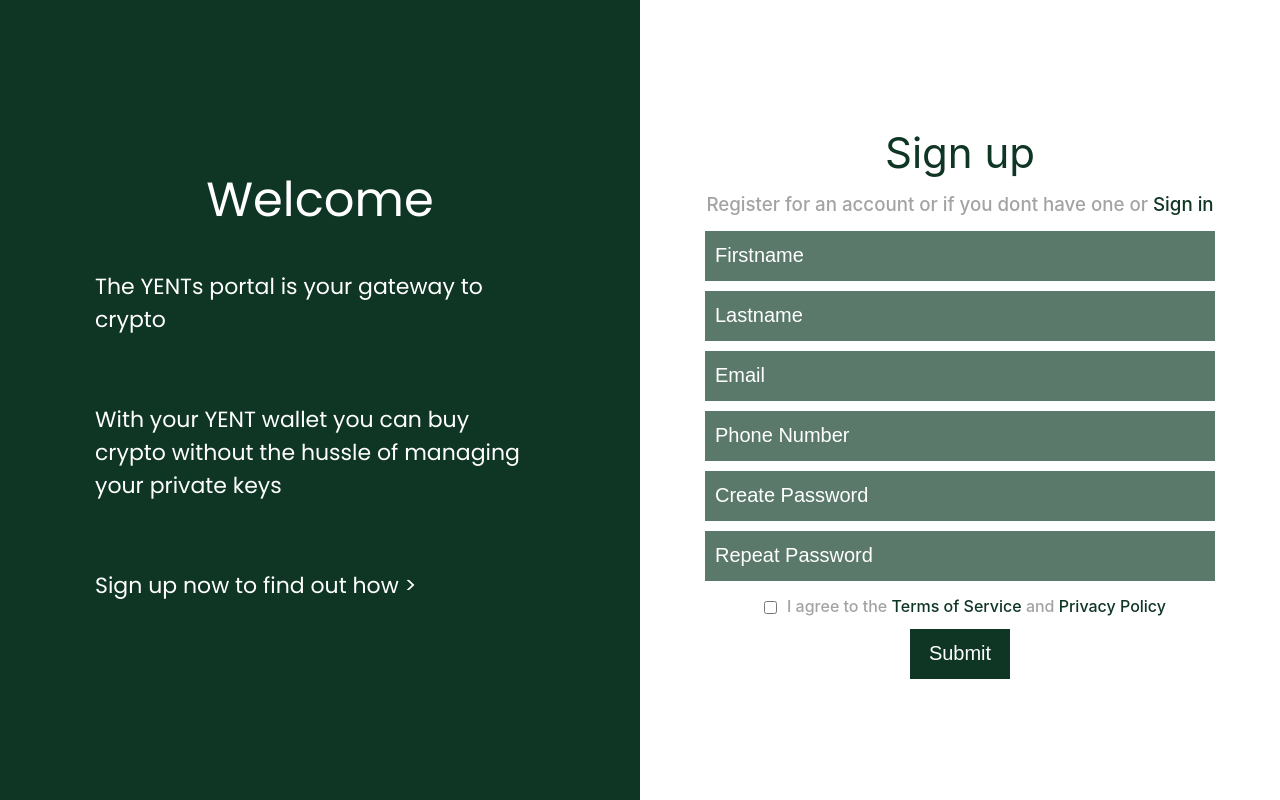
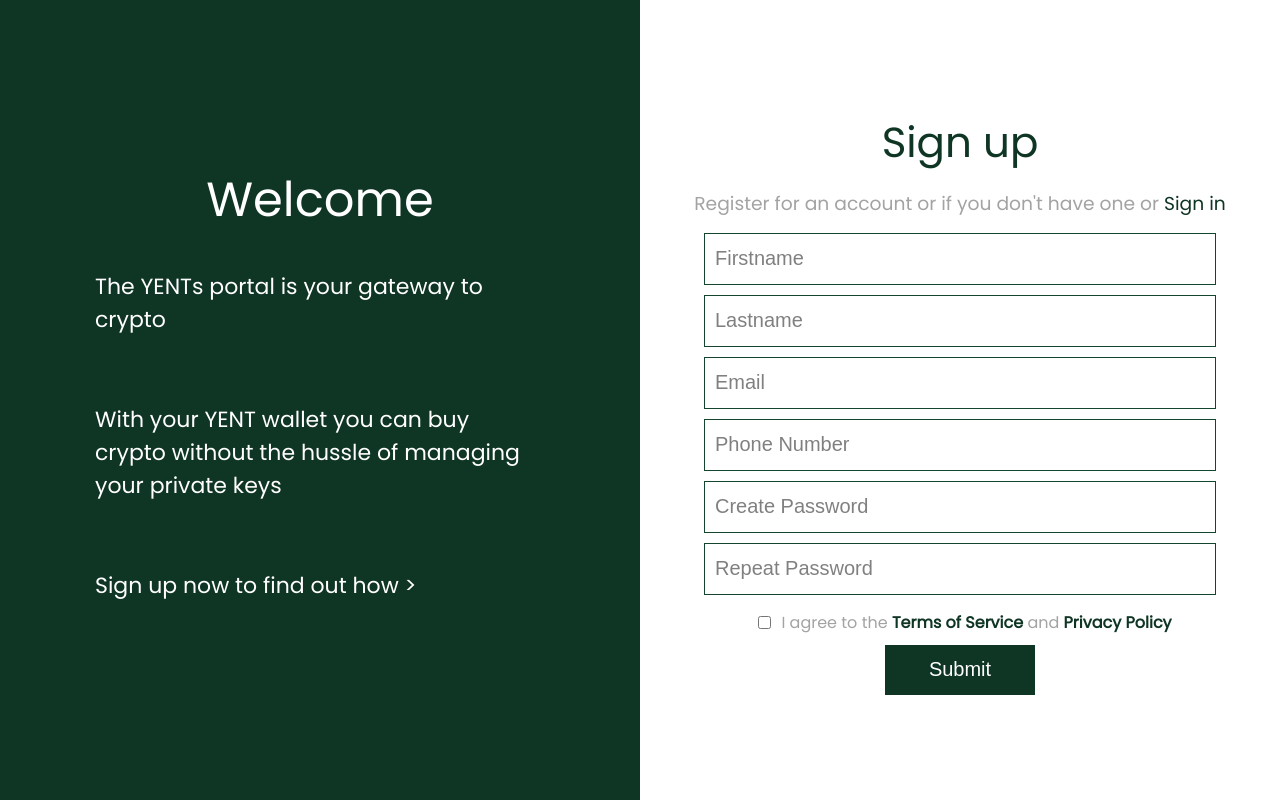
Before and after one commit to Diana-Kieru/yents-frontend, a React (Create React App) app: page /signup in a window 1280 px wide. Built offline with nearby package versions, Linux system fonts and the light colour scheme.

Commit message:
updates the css styling to be more elegant

```diff
--- a/src/components/Forms/SignUpForm.css
+++ b/src/components/Forms/SignUpForm.css
@@ -69,6 +69,7 @@
     justify-content:space-around;
     max-width:1000px;
     width:100%;
+    font-family:'Poppins',sans-serif;
 }
 
 form{
@@ -100,17 +101,17 @@ input{
     max-width:850px;
     width:100%;
     height:50px;
-    background-color:var(--lightest-brand-color);
-    border:none;
+    background-color:transparent;
+    border:1px solid var(--brand-color);
     margin:5px 10px;
     padding-left:10px;
     font-size:20px;
     outline:none;
-    color:white;
+    color:var(--brand-color);
 }
 
 input::placeholder{
-    color:white;
+    color:grey;
 }
 
 .terms-container{
@@ -130,15 +131,23 @@ label{
 
 label span{
     color:#0F3524;
+    font-weight:800;
 }
 
 .submit-button{
-    width:100px;
+    width:150px;
     height:50px;
     background-color: #0F3524;
     color:white;
     font-size:20px;
     border:none;
+    transition:.3s ease-in-out;
+}
+
+.submit-button:hover{
+    border:1px solid var(--brand-color);
+    background-color:transparent;
+    color:var(--brand-color);
 }
 
 
--- a/src/components/Forms/SignUpForm.js
+++ b/src/components/Forms/SignUpForm.js
@@ -15,7 +15,7 @@ const SignUpForm = () => {
       <div className="sign-up-form-container">
         <div className="sign-up-form">
           <h1>Sign up</h1>
-          <h3>Register for an account or if you dont have one or   <span>Sign in</span></h3>
+          <h3>Register for an account or if you don't have one or   <span>Sign in</span></h3>
             <form>
                   <input type="text" name="firstname" placeholder="Firstname"/>
                 <input type="text" name="lastname" placeholder="Lastname" />
```
